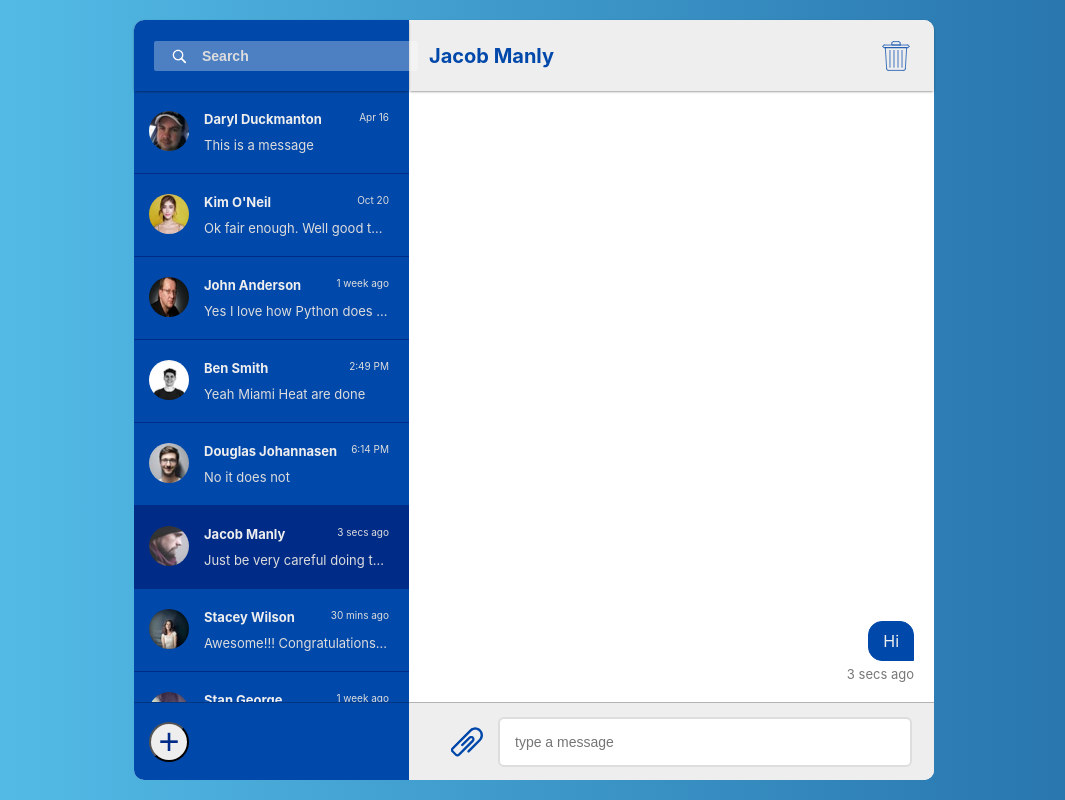
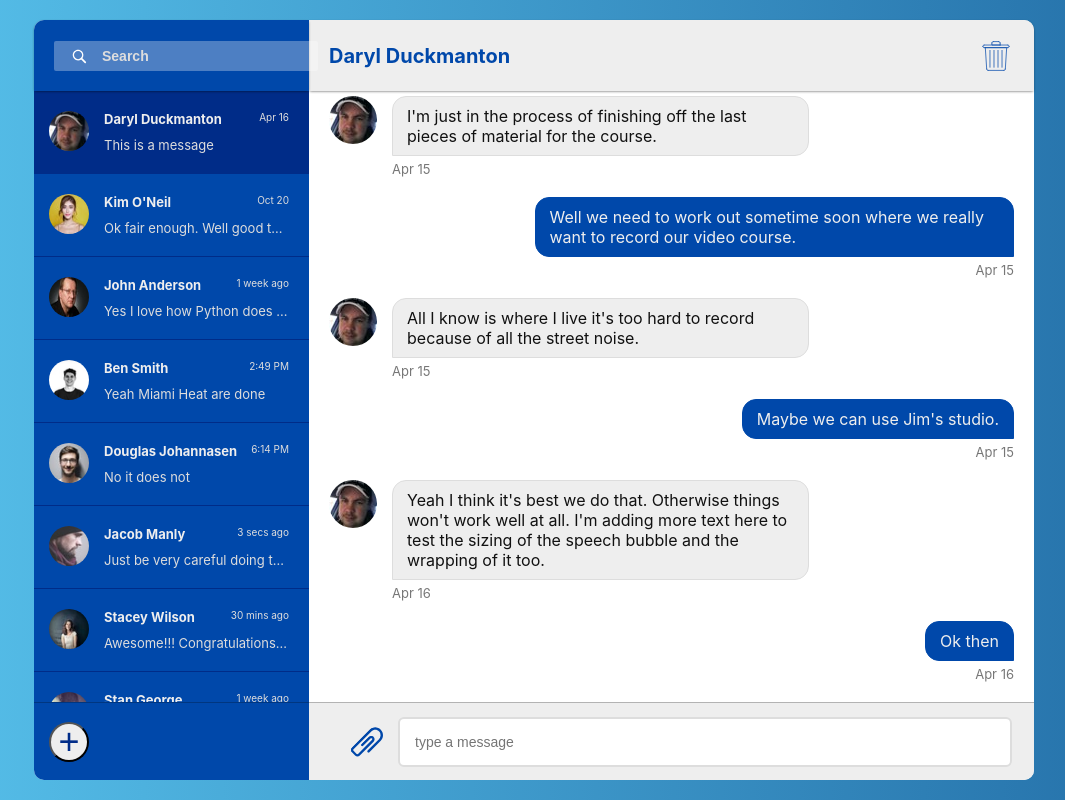
Before and after one commit to lyraddigital/chat-app-react, a React (Create React App) app: page / in a window 1280 px wide. Shown: the whole page, without its empty margins (106-1171 px from the left). Built offline with nearby package versions, Linux system fonts and the light colour scheme.

Commit message:
conversation list change

```diff
--- a/src/data/conversations.js
+++ b/src/data/conversations.js
@@ -291,4 +291,4 @@ export const conversations = [
     }
 ];
 
-export const selectedConversation = conversations[5];
+export const selectedConversation = conversations[0];
```
